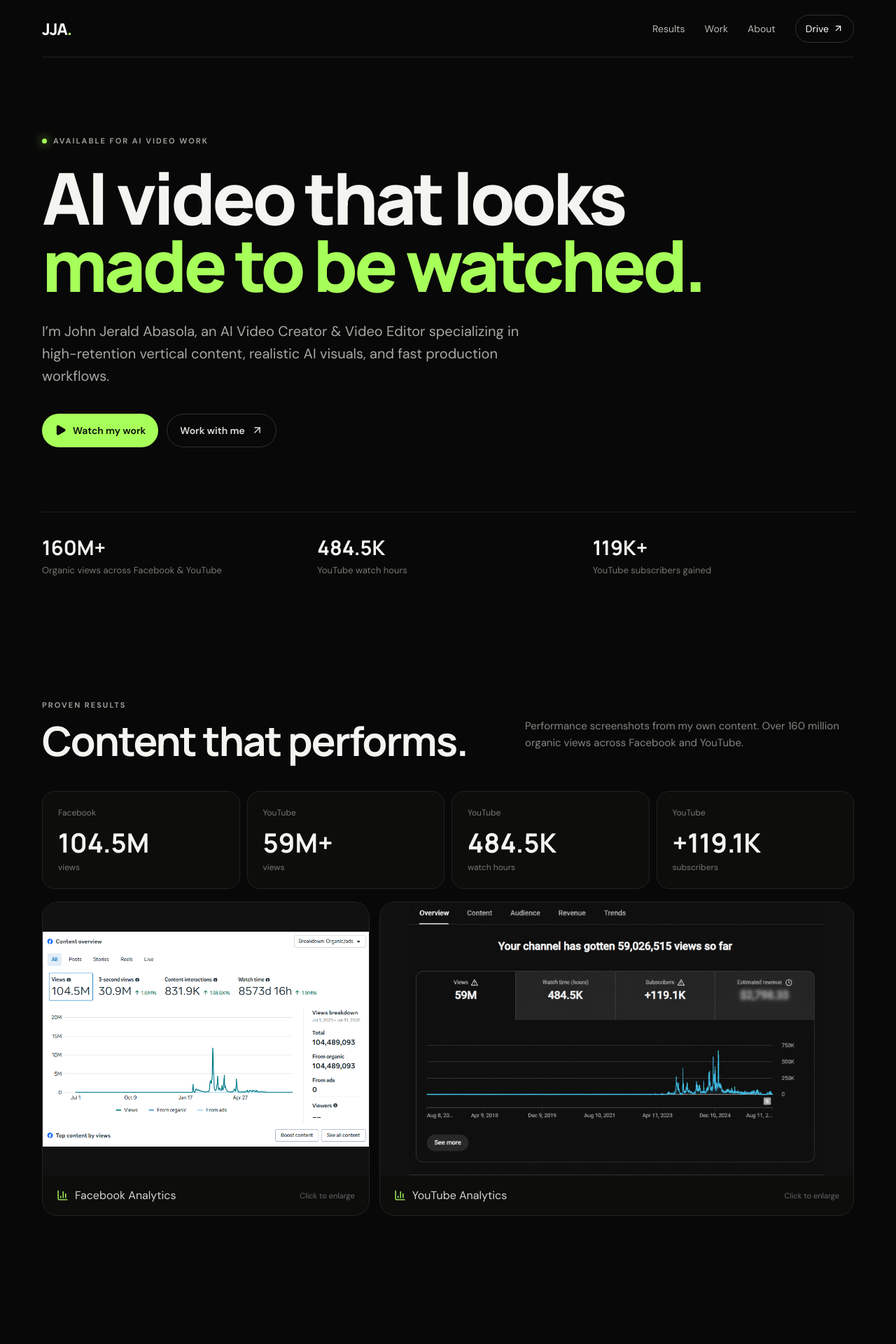
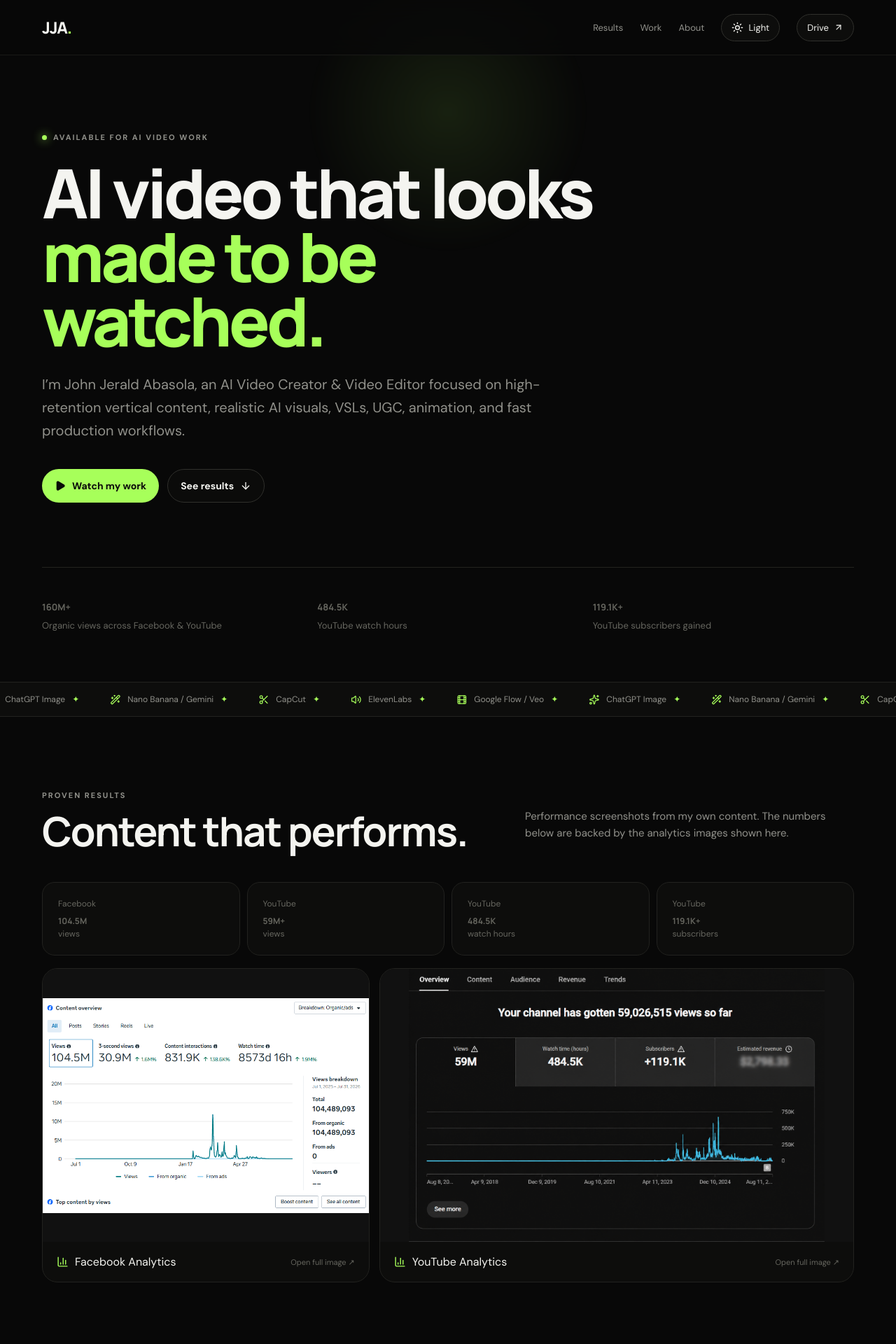
Before and after one commit to Jie0731/ai-video-portfolio, a React (Vite) app: page / in a window 1280 px wide. Shown: the top 1920 px of the page at 70% size. Built offline with nearby package versions, Linux system fonts and the light colour scheme.

Commit message:
Add files via upload

```diff
--- a/index.html
+++ b/index.html
@@ -3,7 +3,8 @@
   <head>
     <meta charset="UTF-8" />
     <meta name="viewport" content="width=device-width, initial-scale=1.0" />
-    <meta name="description" content="John Jerald Abasola — AI Video Creator & Video Editor specializing in short-form content, AI UGC, faceless videos, and high-volume social creative." />
+    <meta name="theme-color" content="#080808" />
+    <meta name="description" content="John Jerald Abasola — AI Video Creator & Video Editor specializing in VSL, UGC, animation, AI visuals and high-retention short-form content." />
     <title>John Jerald — AI Video Creator</title>
   </head>
   <body>
--- a/package.json
+++ b/package.json
@@ -1,7 +1,7 @@
 {
   "name": "john-jerald-ai-video-portfolio",
   "private": true,
-  "version": "1.0.0",
+  "version": "3.0.0",
   "scripts": {
     "dev": "vite",
     "build": "vite build",
--- a/src/main.jsx
+++ b/src/main.jsx
@@ -1,6 +1,9 @@
-import React, { useMemo, useState } from 'react';
+import React, { useEffect, useMemo, useRef, useState } from 'react';
 import { createRoot } from 'react-dom/client';
-import { ArrowUpRight, Play, Sparkles, Film, WandSparkles, Scissors, Volume2, Mail, MapPin, X, BarChart3 } from 'lucide-react';
+import {
+  ArrowDown, ArrowUpRight, BarChart3, ExternalLink, Film, Moon,
+  Play, Sparkles, Sun, Volume2, WandSparkles, Scissors, MapPin
+} from 'lucide-react';
 import './styles.css';
 
 const DRIVE_FOLDER = 'https://drive.google.com/drive/folders/15l2gHrabvn6R4Ae69L9eT3geuFIwk468?usp=drive_link';
@@ -18,110 +21,216 @@
   { category: 'Other AI Content', title: 'AI Content Sample 02', id: '16mrRYBeGBTZqK2EZQvgZOAcwNvdJLAra' },
   { category: 'Other AI Content', title: 'AI Content Sample 03', id: '1K1DFWAnZ6ifZrtXiYv95tRFzKMjXIZrl' },
   { category: 'Other AI Content', title: 'AI Content Sample 04', id: '1H8zPxAMiXuP7tY8Gu1qPlxqbZTfUiZGf' },
-  { category: 'Other AI Content', title: 'AI Content Sample 05', id: '1lehYeYhwOZjUdCGYoN72kRvkr5HGBq7v' },
-];
-
-const tools = [
-  ['Google Flow / Veo', Film],
-  ['ChatGPT Image', Sparkles],
-  ['Nano Banana / Gemini', WandSparkles],
-  ['CapCut', Scissors],
-  ['ElevenLabs', Volume2],
+  { category: 'Other AI Content', title: 'AI Content Sample 05', id: '1lehYeYhwOZjUdCGYoN72kRvkr5HGBq7v' }
 ];
 
 const categories = ['All', 'VSL', 'UGC', 'Pixar Style', 'Animation', 'Other AI Content'];
-const previewUrl = id => `https://drive.google.com/file/d/${id}/preview`;
+const tools = [
+  ['Google Flow / Veo', Film], ['ChatGPT Image', Sparkles],
+  ['Nano Banana / Gemini', WandSparkles], ['CapCut', Scissors], ['ElevenLabs', Volume2]
+];
+const previewUrl = id => `https://drive.google.com/file/d/${id}/preview?autoplay=1&mute=1`;
 const viewUrl = id => `https://drive.google.com/file/d/${id}/view`;
+
+function useReveal() {
+  useEffect(() => {
+    const els = [...document.querySelectorAll('[data-reveal]')];
+    const io = new IntersectionObserver(entries => {
+      entries.forEach(entry => {
+        if (entry.isIntersecting) {
+          entry.target.classList.add('is-visible');
+          io.unobserve(entry.target);
+        }
+      });
+    }, { threshold: 0.12, rootMargin: '0px 0px -40px' });
+    els.forEach(el => io.observe(el));
+    return () => io.disconnect();
+  }, []);
+}
+
+function Counter({ value, suffix = '', decimals = 0 }) {
+  const ref = useRef(null);
+  const [display, setDisplay] = useState(0);
+  useEffect(() => {
+    const el = ref.current;
+    if (!el) return;
+    let raf;
+    const io = new IntersectionObserver(([entry]) => {
+      if (!entry.isIntersecting) return;
+      const start = performance.now();
+      const duration = 1200;
+      const tick = now => {
+        const p = Math.min(1, (now - start) / duration);
+        const eased = 1 - Math.pow(1 - p, 3);
+        setDisplay(value * eased);
+        if (p < 1) raf = requestAnimationFrame(tick);
+      };
+      raf = requestAnimationFrame(tick);
+      io.disconnect();
+    }, { threshold: .5 });
+    io.observe(el);
+    return () => { io.disconnect(); cancelAnimationFrame(raf); };
+  }, [value]);
+  return <span ref={ref}>{display.toFixed(decimals)}{suffix}</span>;
+}
+
+function VideoCard({ video, index }) {
+  const cardRef = useRef(null);
+  const onMove = e => {
+    if (window.matchMedia('(pointer: coarse)').matches) return;
+    const el = cardRef.current;
+    const r = el.getBoundingClientRect();
+    const x = (e.clientX - r.left) / r.width - .5;
+    const y = (e.clientY - r.top) / r.height - .5;
+    el.style.setProperty('--rx', `${(-y * 2.2).toFixed(2)}deg`);
+    el.style.setProperty('--ry', `${(x * 2.2).toFixed(2)}deg`);
+  };
+  const reset = () => {
+    const el = cardRef.current;
+    el.style.setProperty('--rx', '0deg');
+    el.style.setProperty('--ry', '0deg');
+  };
+  return (
+    <article
+      className="video-card reveal-card"
+      ref={cardRef}
+      onMouseMove={onMove}
+      onMouseLeave={reset}
+      style={{ '--delay': `${Math.min(index * 45, 260)}ms` }}
+      data-reveal
+    >
+      <div className="video-frame">
+        <iframe
+          src={previewUrl(video.id)}
+          title={video.title}
+          allow="autoplay; encrypted-media; picture-in-picture"
+          allowFullScreen
+          loading="lazy"
+        />
+        <div className="inline-note"><span className="live-dot"/> INLINE PLAYER</div>
+      </div>
+      <div className="video-meta">
+        <div><span>{video.category}</span><h3>{video.title}</h3></div>
+        <a href={viewUrl(video.id)} target="_blank" rel="noreferrer" aria-label={`Open ${video.title} in Google Drive`}><ExternalLink size={17}/></a>
+      </div>
+    </article>
+  );
+}
 
 function App() {
   const [active, setActive] = useState('All');
-  const [selected, setSelected] = useState(null);
+  const [theme, setTheme] = useState(() => localStorage.getItem('portfolio-theme') || 'dark');
   const filtered = useMemo(() => active === 'All' ? videos : videos.filter(v => v.category === active), [active]);
+  useReveal();
+
+  useEffect(() => {
+    document.documentElement.dataset.theme = theme;
+    localStorage.setItem('portfolio-theme', theme);
+    document.querySelector('meta[name="theme-color"]')?.setAttribute('content', theme === 'dark' ? '#080808' : '#f3f4ef');
+  }, [theme]);
+
+  useEffect(() => {
+    const onMove = e => {
+      document.documentElement.style.setProperty('--mx', `${e.clientX}px`);
+      document.documentElement.style.setProperty('--my', `${e.clientY}px`);
+    };
+    window.addEventListener('pointermove', onMove, { passive: true });
+    return () => window.removeEventListener('pointermove', onMove);
+  }, []);
 
   return (
-    <main>
+    <main id="top">
+      <div className="cursor-glow" aria-hidden="true" />
+      <header className="nav-wrap">
         <nav className="nav shell">
           <a className="brand" href="#top">JJA<span>.</span></a>
           <div className="navlinks">
             <a href="#results">Results</a>
             <a href="#work">Work</a>
             <a href="#about">About</a>
-          <a className="nav-cta" href={DRIVE_FOLDER} target="_blank" rel="noreferrer">Drive <ArrowUpRight size={15}/></a>
+            <button className="theme-toggle" onClick={() => setTheme(theme === 'dark' ? 'light' : 'dark')} aria-label="Toggle color theme">
+              {theme === 'dark' ? <Sun size={17}/> : <Moon size={17}/>}<span>{theme === 'dark' ? 'Light' : 'Dark'}</span>
+            </button>
+            <a className="nav-cta" href={DRIVE_FOLDER} target="_blank" rel="noreferrer">Drive <ArrowUpRight size={14}/></a>
           </div>
         </nav>
+      </header>
 
-      <section id="top" className="hero shell">
-        <div className="eyebrow"><span className="dot"/> AVAILABLE FOR AI VIDEO WORK</div>
-        <h1>AI video that looks<br/><span>made to be watched.</span></h1>
-        <p className="hero-copy">I’m John Jerald Abasola, an AI Video Creator & Video Editor specializing in high-retention vertical content, realistic AI visuals, and fast production workflows.</p>
-        <div className="hero-actions">
-          <a href="#work" className="btn primary"><Play size={17} fill="currentColor"/> Watch my work</a>
-          <a href="#contact" className="btn ghost">Work with me <ArrowUpRight size={17}/></a>
+      <section className="hero shell">
+        <div className="hero-grid">
+          <div>
+            <div className="eyebrow hero-in"><span className="dot"/> AVAILABLE FOR AI VIDEO WORK</div>
+            <h1 className="hero-in d1">AI video that looks<br/><span>made to be watched.</span></h1>
+            <p className="hero-copy hero-in d2">I’m John Jerald Abasola, an AI Video Creator & Video Editor focused on high-retention vertical content, realistic AI visuals, VSLs, UGC, animation, and fast production workflows.</p>
+            <div className="hero-actions hero-in d3">
+              <a href="#work" className="btn primary"><Play size={16} fill="currentColor"/> Watch my work</a>
+              <a href="#results" className="btn ghost">See results <ArrowDown size={16}/></a>
             </div>
-        <div className="stats">
-          <div><strong>160M+</strong><span>Organic views across Facebook & YouTube</span></div>
-          <div><strong>484.5K</strong><span>YouTube watch hours</span></div>
-          <div><strong>119K+</strong><span>YouTube subscribers gained</span></div>
+          </div>
+          <div className="hero-orbit hero-in d2" aria-hidden="true">
+            <div className="orbit-ring ring-a"/><div className="orbit-ring ring-b"/>
+            <div className="orbit-core"><Play size={28} fill="currentColor"/></div>
+            <span className="orbit-tag tag-a">VSL</span><span className="orbit-tag tag-b">UGC</span><span className="orbit-tag tag-c">AI</span>
+          </div>
+        </div>
+        <div className="stats hero-in d4">
+          <div><strong><Counter value={160} suffix="M+"/></strong><span>Organic views across Facebook & YouTube</span></div>
+          <div><strong><Counter value={484.5} suffix="K" decimals={1}/></strong><span>YouTube watch hours</span></div>
+          <div><strong><Counter value={119.1} suffix="K+" decimals={1}/></strong><span>YouTube subscribers gained</span></div>
         </div>
       </section>
 
+      <div className="tool-marquee" aria-label="Tools I use">
+        <div className="marquee-track">
+          {[...tools, ...tools].map(([name, Icon], i) => <span key={`${name}-${i}`}><Icon size={15}/>{name}<b>✦</b></span>)}
+        </div>
+      </div>
+
       <section id="results" className="results shell">
-        <div className="section-head">
+        <div className="section-head" data-reveal>
           <div><span className="kicker">PROVEN RESULTS</span><h2>Content that performs.</h2></div>
-          <p>Performance screenshots from my own content. Over 160 million organic views across Facebook and YouTube.</p>
+          <p>Performance screenshots from my own content. The numbers below are backed by the analytics images shown here.</p>
         </div>
         <div className="results-summary">
-          <div className="result-number"><span>Facebook</span><strong>104.5M</strong><small>views</small></div>
-          <div className="result-number"><span>YouTube</span><strong>59M+</strong><small>views</small></div>
-          <div className="result-number"><span>YouTube</span><strong>484.5K</strong><small>watch hours</small></div>
-          <div className="result-number"><span>YouTube</span><strong>+119.1K</strong><small>subscribers</small></div>
+          <div className="result-number" data-reveal><span>Facebook</span><strong><Counter value={104.5} suffix="M" decimals={1}/></strong><small>views</small></div>
+          <div className="result-number" data-reveal><span>YouTube</span><strong><Counter value={59} suffix="M+"/></strong><small>views</small></div>
+          <div className="result-number" data-reveal><span>YouTube</span><strong><Counter value={484.5} suffix="K" decimals={1}/></strong><small>watch hours</small></div>
+          <div className="result-number" data-reveal><span>YouTube</span><strong><Counter value={119.1} suffix="K+" decimals={1}/></strong><small>subscribers</small></div>
         </div>
         <div className="analytics-grid">
-          <button className="analytics-card" onClick={() => setSelected({ image: '/assets/facebook-analytics.png', title: 'Facebook Analytics' })}>
-            <img src="/assets/facebook-analytics.png" alt="Facebook analytics showing over 104 million views" />
-            <div><BarChart3 size={17}/><span>Facebook Analytics</span><em>Click to enlarge</em></div>
-          </button>
-          <button className="analytics-card" onClick={() => setSelected({ image: '/assets/youtube-analytics.png', title: 'YouTube Analytics' })}>
-            <img src="/assets/youtube-analytics.png" alt="YouTube analytics showing over 59 million views" />
-            <div><BarChart3 size={17}/><span>YouTube Analytics</span><em>Click to enlarge</em></div>
-          </button>
+          <a className="analytics-card" href="/assets/facebook-analytics.png" target="_blank" rel="noreferrer" data-reveal>
+            <img src="/assets/facebook-analytics.png" alt="Facebook analytics showing more than 104 million views" />
+            <div><BarChart3 size={17}/><span>Facebook Analytics</span><em>Open full image ↗</em></div>
+          </a>
+          <a className="analytics-card" href="/assets/youtube-analytics.png" target="_blank" rel="noreferrer" data-reveal>
+            <img src="/assets/youtube-analytics.png" alt="YouTube analytics showing more than 59 million views" />
+            <div><BarChart3 size={17}/><span>YouTube Analytics</span><em>Open full image ↗</em></div>
+          </a>
         </div>
       </section>
 
       <section id="work" className="work shell">
-        <div className="section-head">
-          <div><span className="kicker">SELECTED WORK</span><h2>Watch the actual work.</h2></div>
-          <p>Playable portfolio samples organized by format and visual style. Open any video for a larger preview.</p>
+        <div className="section-head" data-reveal>
+          <div><span className="kicker">SELECTED WORK</span><h2>Play it right here.</h2></div>
+          <p>Every card is a real Google Drive video player. Click the player controls directly — no separate preview window needed.</p>
         </div>
-        <div className="filters" role="tablist" aria-label="Portfolio categories">
+        <div className="filters" role="tablist" aria-label="Portfolio categories" data-reveal>
           {categories.map(c => <button key={c} className={active === c ? 'active' : ''} onClick={() => setActive(c)}>{c}</button>)}
         </div>
-        <div className="video-grid">
-          {filtered.map((video) => (
-            <article className="video-card" key={video.id}>
-              <button className="video-frame" onClick={() => setSelected(video)} aria-label={`Play ${video.title}`}>
-                <iframe src={previewUrl(video.id)} title={video.title} allow="autoplay; encrypted-media" loading="lazy" />
-                <span className="frame-shield" />
-                <span className="center-play"><Play size={22} fill="currentColor"/></span>
-              </button>
-              <div className="video-meta">
-                <div><span>{video.category}</span><h3>{video.title}</h3></div>
-                <a href={viewUrl(video.id)} target="_blank" rel="noreferrer" aria-label={`Open ${video.title} in Google Drive`}><ArrowUpRight size={18}/></a>
-              </div>
-            </article>
-          ))}
+        <div className="video-grid" key={active}>
+          {filtered.map((video, i) => <VideoCard key={video.id} video={video} index={i}/>) }
         </div>
       </section>
 
       <section className="workflow shell">
-        <div className="section-head compact"><div><span className="kicker">TOOLKIT</span><h2>AI-native workflow.</h2></div></div>
+        <div className="section-head compact" data-reveal><div><span className="kicker">TOOLKIT</span><h2>AI-native workflow.</h2></div></div>
         <div className="tool-grid">
-          {tools.map(([name, Icon]) => <div className="tool" key={name}><Icon size={21}/><span>{name}</span></div>)}
+          {tools.map(([name, Icon], i) => <div className="tool" key={name} data-reveal style={{'--delay':`${i*55}ms`}}><Icon size={21}/><span>{name}</span><ArrowUpRight size={14}/></div>)}
         </div>
       </section>
 
       <section id="about" className="about shell">
-        <div className="about-panel">
+        <div className="about-panel" data-reveal>
           <span className="kicker">ABOUT</span>
           <h2>Fast production.<br/>Strong visual judgment.<br/>Consistent output.</h2>
           <div className="about-copy">
@@ -131,33 +240,20 @@
         </div>
       </section>
 
-      <section id="contact" className="contact shell">
-        <div className="contact-box">
+      <section className="contact shell" id="contact">
+        <div className="contact-box" data-reveal>
           <span className="kicker">LET'S WORK</span>
           <h2>Need consistent AI videos<br/>without the production bottleneck?</h2>
           <p>Open to AI Video Creator, AI Video Editor, short-form creative, and ongoing content-production roles.</p>
           <div className="contact-actions">
-            <a className="btn primary" href="#work"><Play size={17} fill="currentColor"/> Watch portfolio</a>
-            <a className="btn ghost" href={DRIVE_FOLDER} target="_blank" rel="noreferrer">Drive folder <ArrowUpRight size={17}/></a>
+            <a className="btn primary" href="#work"><Play size={16} fill="currentColor"/> Watch portfolio</a>
+            <a className="btn ghost" href={DRIVE_FOLDER} target="_blank" rel="noreferrer">Open Drive <ArrowUpRight size={16}/></a>
           </div>
-          <div className="location"><MapPin size={15}/> Quezon City, Philippines</div>
+          <div className="location"><MapPin size={14}/> Quezon City, Philippines</div>
         </div>
       </section>
 
       <footer className="shell"><span>© 2026 John Jerald Abasola</span><span>AI Video Creator & Video Editor</span></footer>
-
-      {selected && (
-        <div className="modal" role="dialog" aria-modal="true" onClick={() => setSelected(null)}>
-          <div className={selected.image ? 'modal-inner image-modal' : 'modal-inner'} onClick={e => e.stopPropagation()}>
-            <button className="modal-close" onClick={() => setSelected(null)} aria-label="Close"><X size={22}/></button>
-            {selected.image ? (
-              <img src={selected.image} alt={selected.title} />
-            ) : (
-              <iframe src={previewUrl(selected.id)} title={selected.title} allow="autoplay; encrypted-media" allowFullScreen />
-            )}
-          </div>
-        </div>
-      )}
     </main>
   );
 }
```
Also changed, not shown: src/styles.css, 1 other file (tests, documents, lock files or other folders). Lines whose indentation alone changed are shown as unchanged.
